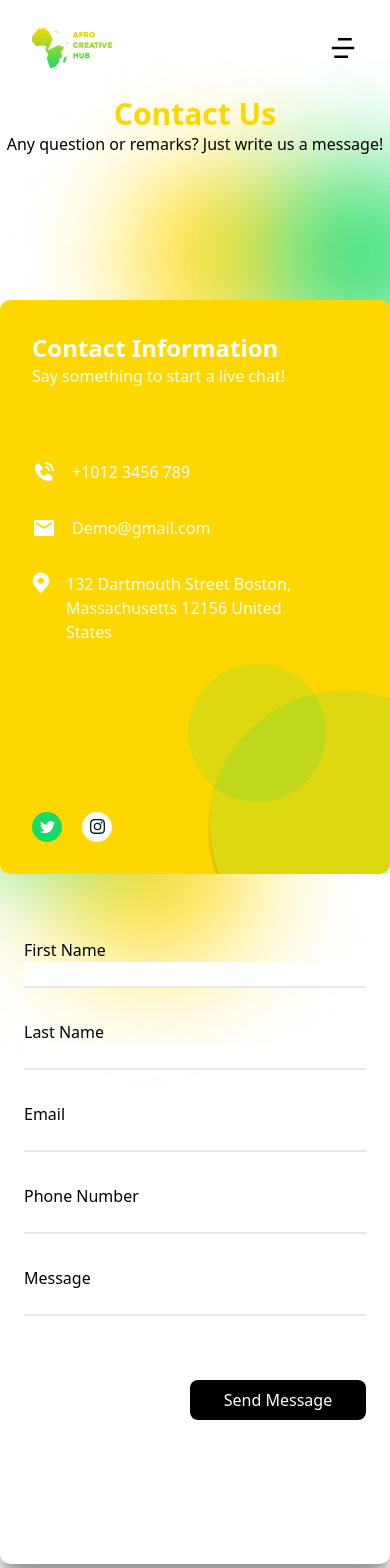
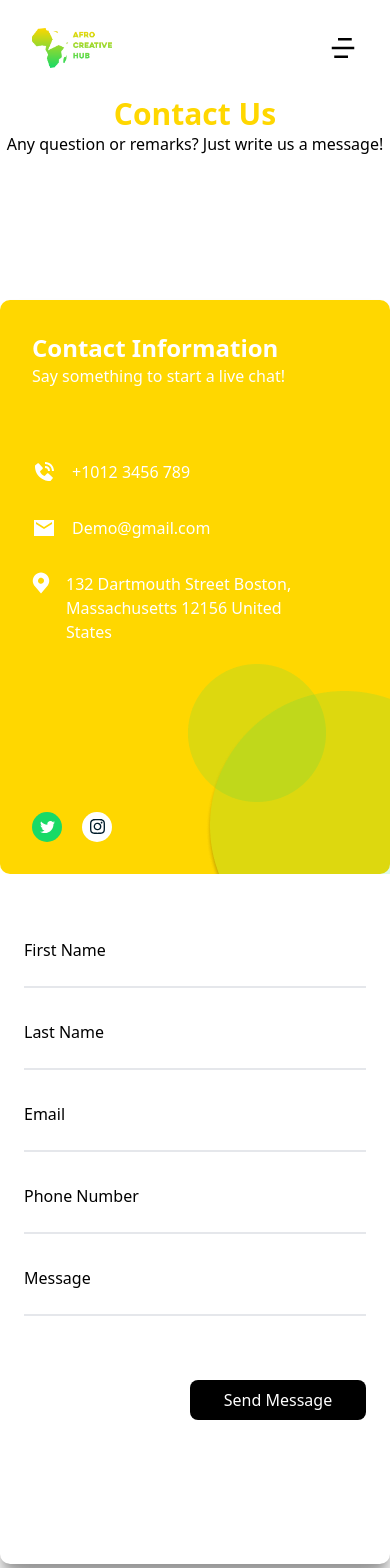
Before and after one commit to Ejike-Daniel/Afro-Creative-Hub, a React (Vite) app: page /contact in a window 390 px wide. Shown: the top 1568 px of the page. Built offline with nearby package versions, Linux system fonts and the light colour scheme; a web font is replaced by a local one.

Commit message:
made background image responsive

```diff
--- a/src/pages/contact/Compos/Card.jsx
+++ b/src/pages/contact/Compos/Card.jsx
@@ -3,7 +3,7 @@ import Inform from "./Inform";
 
 const Card = () => {
   return (
-    <div className=" mt-[6rem] md:p-3 md:w-full lg:w-fit flex flex-col md:mx-auto gap-10 rounded-[10px] md:mb-[5rem]  shadow-xl shadow-mountainMist lg:flex-row ">
+    <div className=" mt-[6rem] md:p-10 lg:p-3 md:w-full lg:w-fit flex flex-col md:mx-auto gap-10 rounded-[10px] md:mb-[5rem]  shadow-xl shadow-mountainMist lg:flex-row ">
       <Inform/>
       <FormArea />
     </div>
--- a/src/pages/contact/Contact.jsx
+++ b/src/pages/contact/Contact.jsx
@@ -5,28 +5,30 @@ import bottommixed from "../../../src/assets/bgTopmixed.png";
 
 const Contact = () => {
   return (
-
-
-
-
     <Container>
       <div className=" relative">
-       <img src={topMixed} alt="" className=" w-[30rem] absolute top-[-4rem] bottom-[rem] right-0 -z-50 " />
-
+        <img
+          src={topMixed}
+          alt=""
+          className=" hidden md:flex w-[20rem] lg:w-[30rem] absolute top-[4rem]  lg:top-[-4rem]  right-0 -z-50 "
+        />
 
         <div className=" mx-auto">
-        <h2 className=" text-center text-duckyYellow text-3xl font-bold">Contact Us</h2>
+          <h2 className=" text-center text-duckyYellow text-3xl font-bold">
+            Contact Us
+          </h2>
           <p className=" text-center pb-[3rem]">
             Any question or remarks? Just write us a message!
           </p>
-     <Card/>
+          <Card />
         </div>
-    <img src={bottommixed} alt="" className=" w-[30rem] absolute  top-[26rem] left-0 -z-50 " />
+        <img
+          src={bottommixed}
+          alt=""
+          className=" hidden md:flex w-[20rem] lg:w-[30rem] absolute md:bottom-[30rem] lg:top-[26rem] left-0 -z-50 "
+        />
       </div>
     </Container>
-
-
-
   );
 };
 
```
Lines whose indentation alone changed are shown as unchanged.
